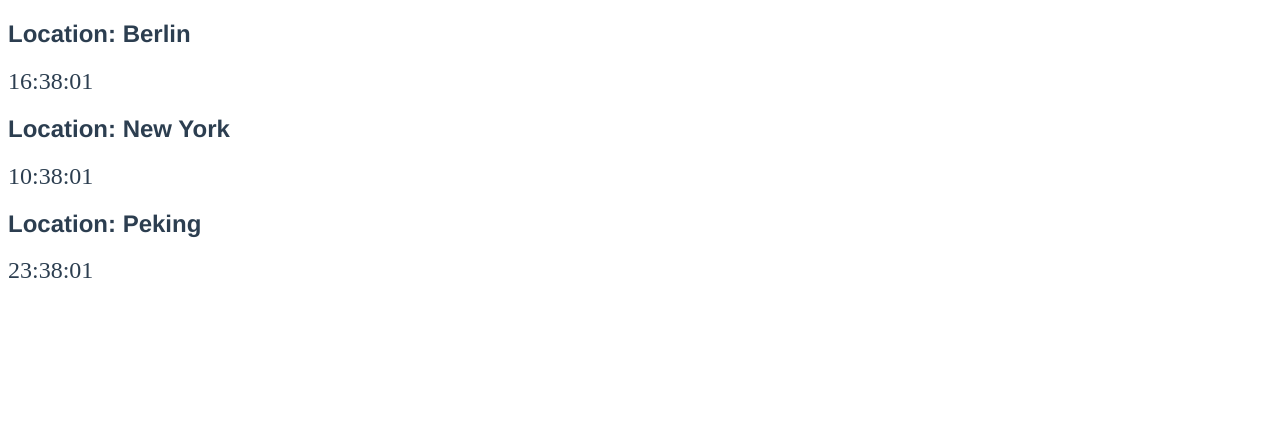
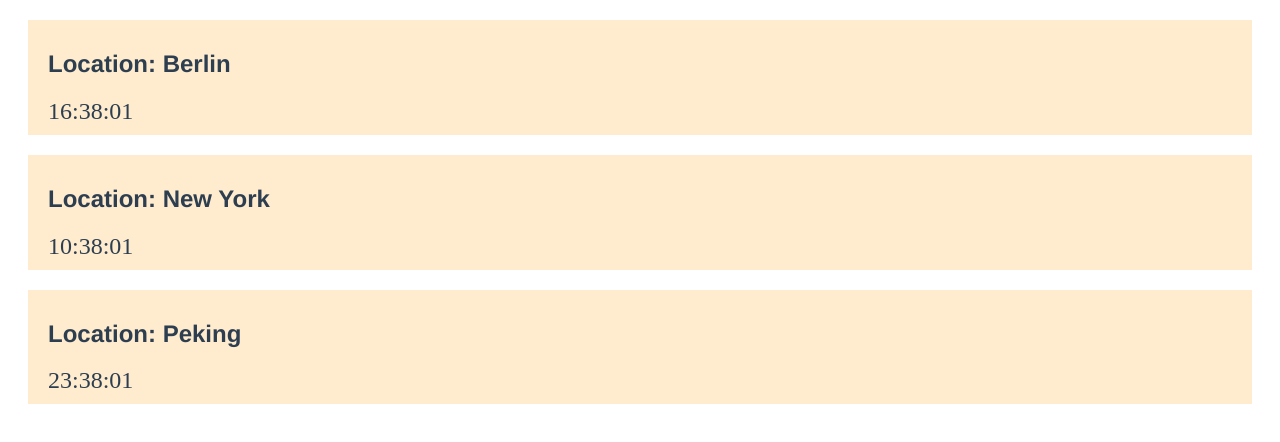
Before and after one commit to am2024ma/Zeitzonen, a Vue app: page / in a window 1280 px wide. Shown: the top 442 px of the page. Built offline with nearby package versions, Linux system fonts and the light colour scheme; a web font is replaced by a local one.

Commit message:
Stylizing a bit

```diff
--- a/src/App.vue
+++ b/src/App.vue
@@ -3,7 +3,6 @@ import DigitalClock from "./components/DigitalClock.vue"
 </script>
 
 <template>
-
   <DigitalClock  tz="Europe/Berlin"  location="Berlin" />
   <DigitalClock  tz="America/New_York"  location="New York" />
   <DigitalClock  tz="Asia/Shanghai"  location="Peking" />
@@ -19,4 +18,20 @@ import DigitalClock from "./components/DigitalClock.vue"
   font-family: "alarm clock";
   src: url(./fonts/alarm.ttf);
 }
+div.container{
+font-family: Avenir, Helvetica, Arial, sans-serif;
+    color: #2c3e50;
+    border: 1px #000;
+    margin: 20px;
+    padding: 10px 20px;
+    background-color: blanchedalmond;
+}
+
+div.LCD {
+
+  text-align: center;
+  margin: auto;
+  align-items: center;
+
+}
 </style>
--- a/src/components/DigitalClock.vue
+++ b/src/components/DigitalClock.vue
@@ -1,7 +1,7 @@
 <script>
 
 export default {
-  name: "DigitalClock",
+
 
   data() {
     return {
@@ -50,6 +50,11 @@ export default {
 </template>
 
 <style scoped>
+
+background:#111;
+div{
+  border: 2px;
+}
 .LCD {
   display: flex;
 }
```
Also changed, not shown: 1 other file (tests, documents, lock files or other folders).
